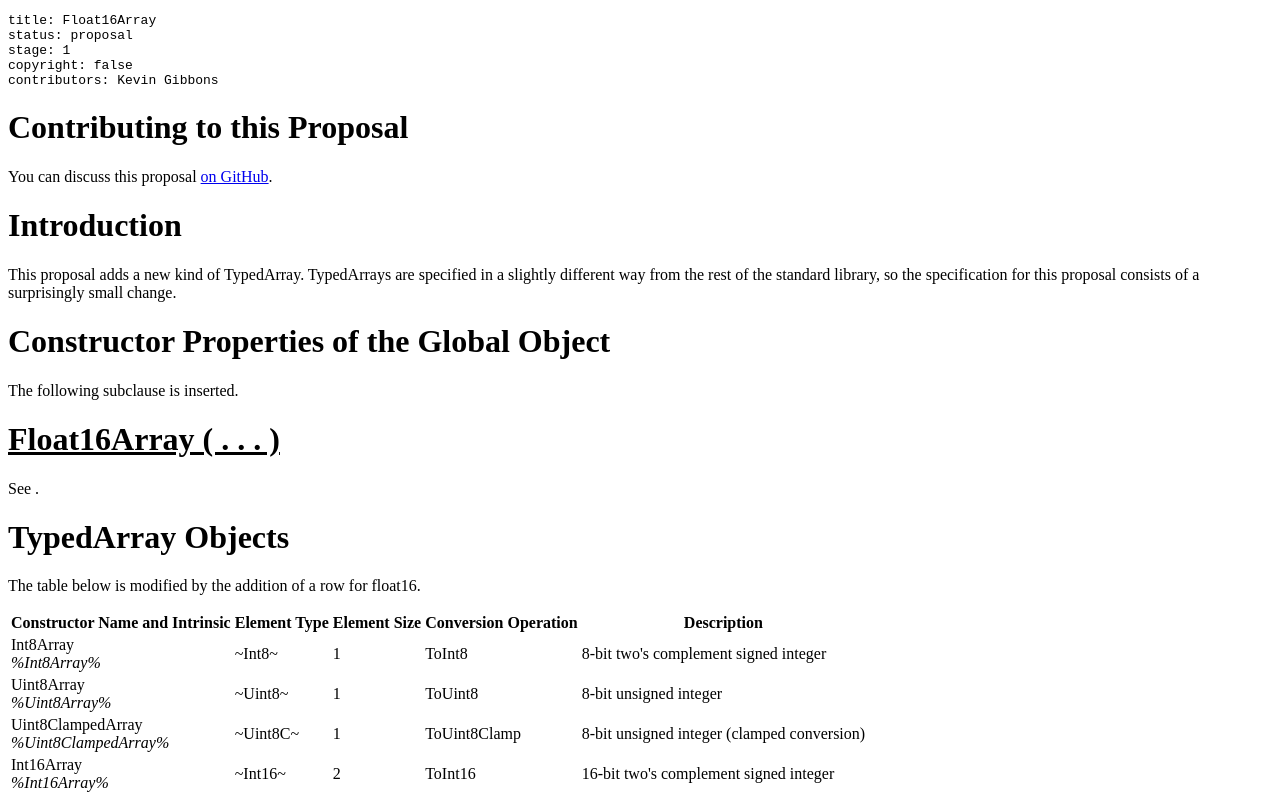
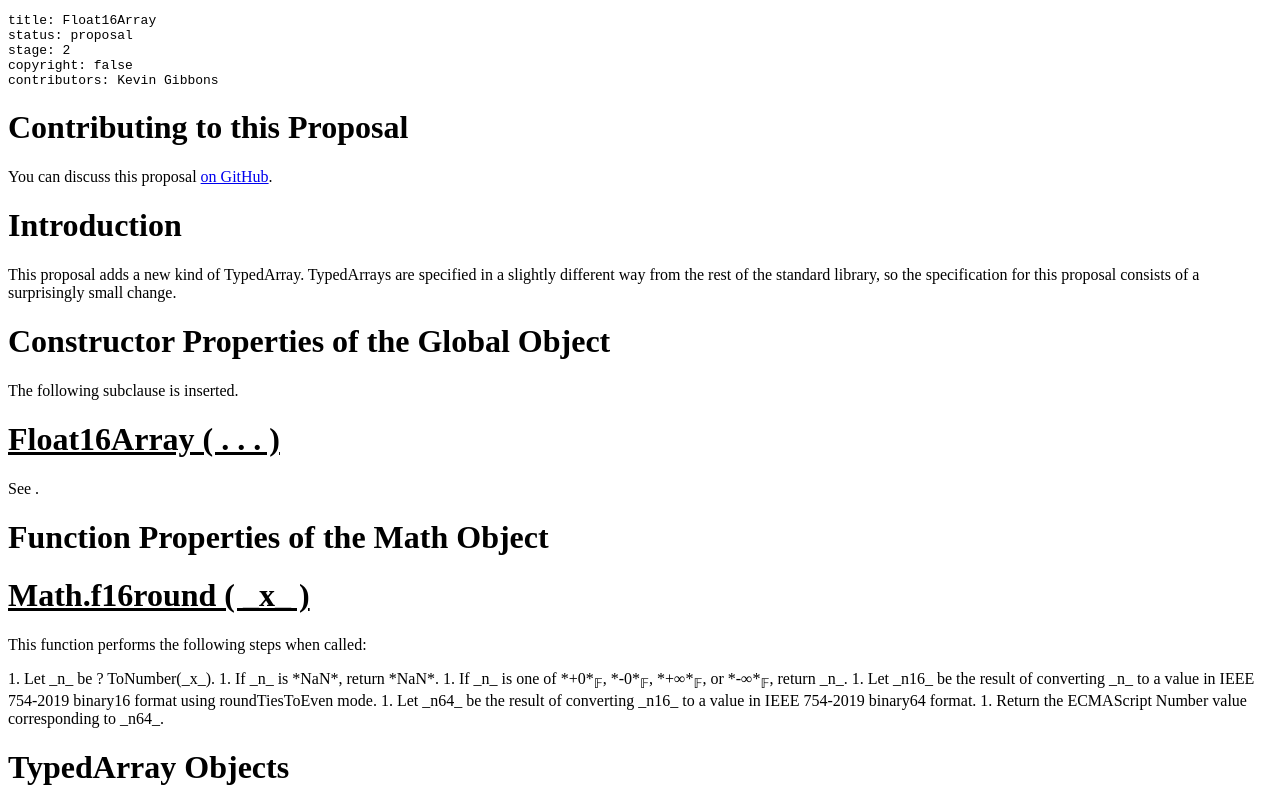
Before and after one commit to tc39/proposal-float16array, a website: page spec.html in a window 1280 px wide. Shown: the top 797 px of the page. Drawn offline with Linux system fonts and the light colour scheme.

Commit message:
add Math.f16round

```diff
--- a/spec.html
+++ b/spec.html
@@ -3,7 +3,7 @@
 <pre class="metadata">
 title: Float16Array
 status: proposal
-stage: 1
+stage: 2
 copyright: false
 contributors: Kevin Gibbons
 </pre>
@@ -25,6 +25,23 @@ contributors: Kevin Gibbons
   <emu-clause id="sec-float16array">
     <h1><ins>Float16Array ( . . . )</ins></h1>
     <p>See <emu-xref href="#sec-typedarray-constructors"></emu-xref>.</p>
+  </emu-clause>
+</emu-clause>
+
+<emu-clause id="sec-function-properties-of-the-math-object">
+  <h1>Function Properties of the Math Object</h1>
+
+  <emu-clause id="sec-math.f16round">
+    <h1><ins>Math.f16round ( _x_ )</ins></h1>
+    <p>This function performs the following steps when called:</p>
+    <emu-alg>
+      1. Let _n_ be ? ToNumber(_x_).
+      1. If _n_ is *NaN*, return *NaN*.
+      1. If _n_ is one of *+0*<sub>𝔽</sub>, *-0*<sub>𝔽</sub>, *+∞*<sub>𝔽</sub>, or *-∞*<sub>𝔽</sub>, return _n_.
+      1. Let _n16_ be the result of converting _n_ to a value in IEEE 754-2019 binary16 format using roundTiesToEven mode.
+      1. Let _n64_ be the result of converting _n16_ to a value in IEEE 754-2019 binary64 format.
+      1. Return the ECMAScript Number value corresponding to _n64_.
+    </emu-alg>
   </emu-clause>
 </emu-clause>
 
```
